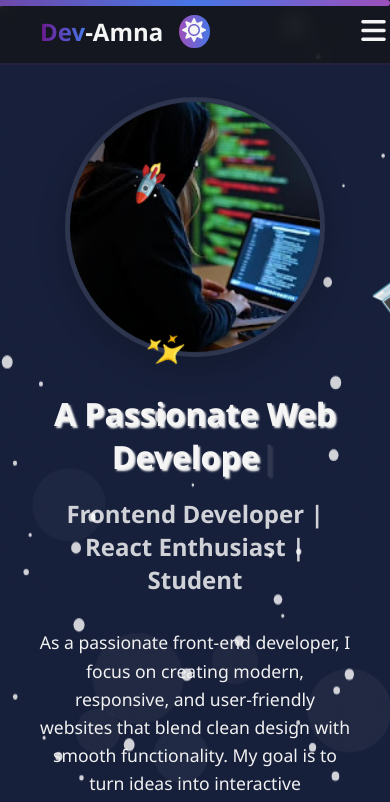
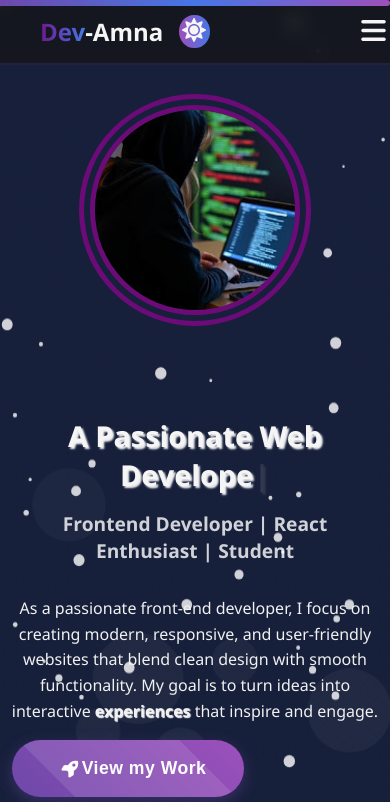
Before and after one commit to Dev-Amna/Amna-Ashraf, a React (Vite) app: page / in a window 390 px wide. Shown: the top 802 px of the page. Built offline with nearby package versions, Linux system fonts and the light colour scheme.

Commit message:
Update Hero section styles and responsive gradient border

```diff
--- a/src/Header.jsx
+++ b/src/Header.jsx
@@ -5,7 +5,7 @@ import "./index.css";
 import Contact from "./Contact/Contact";
 import Project from "./project/Project";
 import About from "./aboutSeaction/About";
-import { FaSun, FaMoon } from "react-icons/fa"; // ✅ import here
+import { FaSun, FaMoon } from "react-icons/fa";
 
 function Header() {
   const [dark, setDark] = useState(true);
--- a/src/hero/Hero.css
+++ b/src/hero/Hero.css
@@ -1,13 +1,12 @@
-/* Hero.css */
 .hero-section {
   position: relative;
   display: flex;
   align-items: center;
-  justify-content: space-between;
+  gap: 4rem;
+  justify-content: space-evenly;
   min-height: 100vh;
-  padding: 0 10%;
+  padding: 0 5%;
   overflow: hidden;
-
 }
 
 .particle-canvas {
@@ -28,104 +27,17 @@
 .typewriter-text {
   font-size: 3rem;
   margin-bottom: 1rem;
-  text-shadow: 2px 2px 2px ;
+  text-shadow: 2px 2px 2px;
 }
 
 .intro h2 {
   font-size: 1.5rem;
   color: rgba(255, 255, 255, 0.8);
   margin-bottom: 2rem;
-
 }
 
-strong{
-   text-shadow: 1px 1px 1px ;
-}
-
-.intro-img {
-  position: relative;
-  z-index: 2;
-}
-/* comit */
-.intro-img img {
-  width: 350px;
-  height: 350px;
-  border-radius: 50%;
-  object-fit: cover;
-  border: 5px solid rgba(255, 255, 255, 0.1);
-  box-shadow: 0 10px 30px rgba(0, 0, 0, 0.2);
-  animation: float 6s ease-in-out infinite;
-}
-
-@keyframes float {
-  0% { transform: translateY(0px); }
-  50% { transform: translateY(-20px); }
-  100% { transform: translateY(0px); }
-}
-
-.floating-elements {
-  position: absolute;
-  top: 0;
-  left: 0;
-  width: 100%;
-  height: 100%;
-}
-
-.floating-icon {
-  position: absolute;
-  font-size: 2rem;
-  animation: floatAround 10s linear infinite;
-}
-
-.floating-icon:nth-child(1) {
-  top: 20%;
-  left: -10%;
-  animation-delay: 0s;
-  animation-duration: 15s;
-}
-
-.floating-icon:nth-child(2) {
-  top: 60%;
-  right: -5%;
-  animation-delay: 2s;
-  animation-duration: 12s;
-}
-
-.floating-icon:nth-child(3) {
-  bottom: 10%;
-  left: 20%;
-  animation-delay: 4s;
-  animation-duration: 18s;
-}
-
-@keyframes floatAround {
-  0% { transform: translate(0, 0) rotate(0deg); }
-  25% { transform: translate(50px, 50px) rotate(90deg); }
-  50% { transform: translate(100px, 0) rotate(180deg); }
-  75% { transform: translate(50px, -50px) rotate(270deg); }
-  100% { transform: translate(0, 0) rotate(360deg); }
-}
-
-/* Responsive design */
-@media (max-width: 968px) {
-  .hero-section {
-    flex-direction: column-reverse;
-    text-align: center;
-    padding-top: 100px;
-  }
-
-  .intro {
-    margin-bottom: 2rem;
-  }
-
-  .typewriter-text {
-    font-size: 2rem;
-  }
-
-  .intro-img img {
-    width: 250px;
-    height: 250px;
-  }
+strong {
+  text-shadow: 1px 1px 1px;
 }
 
 .intro-text {
@@ -135,3 +47,72 @@ strong{
   max-width: 600px;
   color: #f1f1f1;
 }
+
+/* Image container */
+.intro-img {
+  position: relative;
+  z-index: 2;
+  display: inline-block;
+}
+
+/* Image itself – use vw for responsiveness */
+.intro-img img {
+  width: 20vw;
+  max-width: 350px;
+  min-width: 200px;
+  border-radius: 50%;
+
+  object-fit: cover;
+  position: relative;
+  z-index: 2;
+  border: 1rem double rgba(153, 2, 153, 0.66);
+
+
+
+}
+
+
+/* Responsive tweaks */
+@media (max-width: 1024px) {
+  .hero-section {
+    gap: 2rem;
+    padding: 0 3%;
+  }
+}
+
+@media (max-width: 768px) {
+  .hero-section {
+    flex-direction: column-reverse;
+    text-align: center;
+    padding-top: 4rem;
+    gap: 2rem;
+  }
+
+  .typewriter-text {
+    font-size: 2.2rem;
+  }
+
+  .intro h2 {
+    font-size: 1.2rem;
+  }
+
+  .intro-text {
+    font-size: 1rem;
+  }
+
+  .intro-img img {
+    width: 45vw;
+    max-width: 250px;
+  }
+}
+
+@media (max-width: 480px) {
+  .typewriter-text {
+    font-size: 1.8rem;
+  }
+
+  .intro-img img {
+    width: 60vw;
+    max-width: 200px;
+  }
+}
--- a/src/hero/Hero.jsx
+++ b/src/hero/Hero.jsx
@@ -179,12 +179,7 @@ function Hero() {
 
         {/* Intro Image */}
         <div className="intro-img" data-aos="zoom-in-up" data-aos-once="false">
-          <img src={heroImg}  alt="Amna Ashraf" />
-          <div className="floating-elements">
-            <div className="floating-icon">🚀</div>
-            <div className="floating-icon">💻</div>
-            <div className="floating-icon">✨</div>
-          </div>
+          <img src={heroImg} alt="Amna Ashraf" />
         </div>
       </section>
     </div>
```
Also changed, not shown: 1 other file (tests, documents, lock files or other folders).
